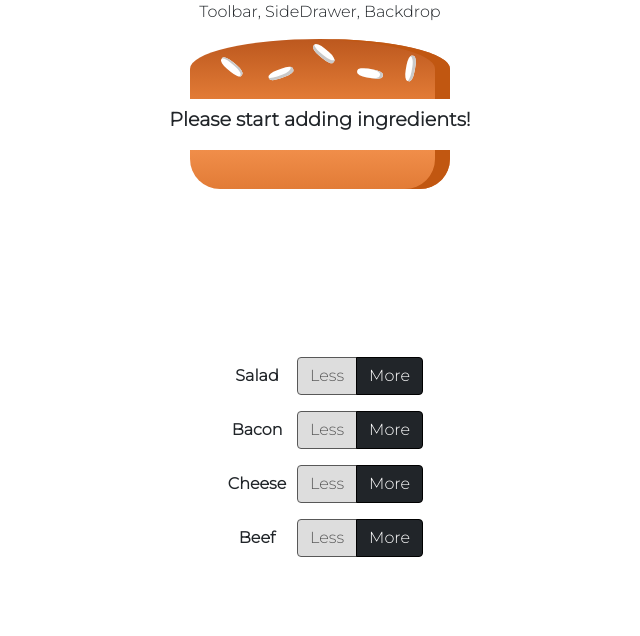
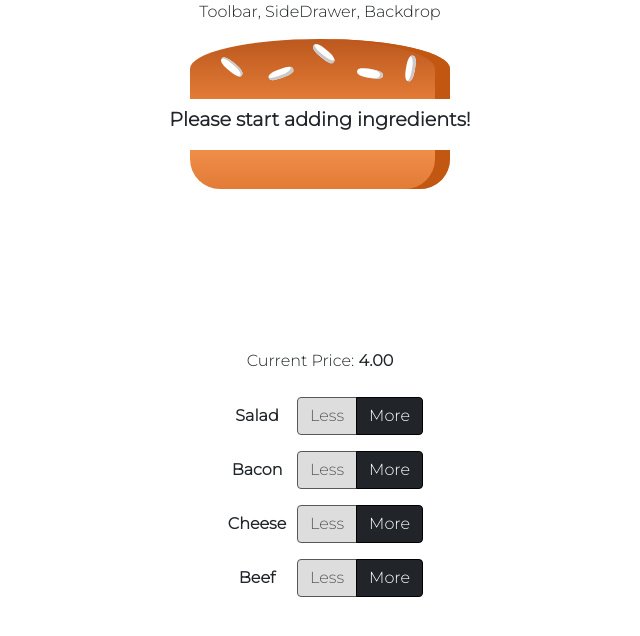
Before and after one commit to ShouryaRSharma/Burger-Builder-App, a React (Create React App) app: page / in a window 1280 px wide. Shown: the top 636 px of the page, without its empty margins (320-960 px from the left). Built offline with nearby package versions, Linux system fonts and the light colour scheme.

Commit message:
total price state added and displayed

```diff
--- a/src/components/Burger/BuildControls/BuildControls.js
+++ b/src/components/Burger/BuildControls/BuildControls.js
@@ -12,6 +12,7 @@ const controls = [
 
 const buildControls = (props) => (
     <div className="BuildControls">
+        <p>Current Price: <strong>{props.price.toFixed(2)}</strong></p>
         {controls.map(ctrl => {
             return(
                 <BuildControl
--- a/src/containers/BurgerBuilder/BurgerBuilder.js
+++ b/src/containers/BurgerBuilder/BurgerBuilder.js
@@ -72,7 +72,7 @@ class BurgerBuilder extends Component {
         return(
             <Aux>
                 <Burger ingredients={this.state.ingredients}/>
-                <BuildControls ingredientAdded={this.addIngredientHandler} ingredientRemoved={this.removeIngredientHandler} disabled={disabledInfo}/>
+                <BuildControls ingredientAdded={this.addIngredientHandler} ingredientRemoved={this.removeIngredientHandler} disabled={disabledInfo} price={this.state.totalPrice}/>
             </Aux>
         );
     }
```
